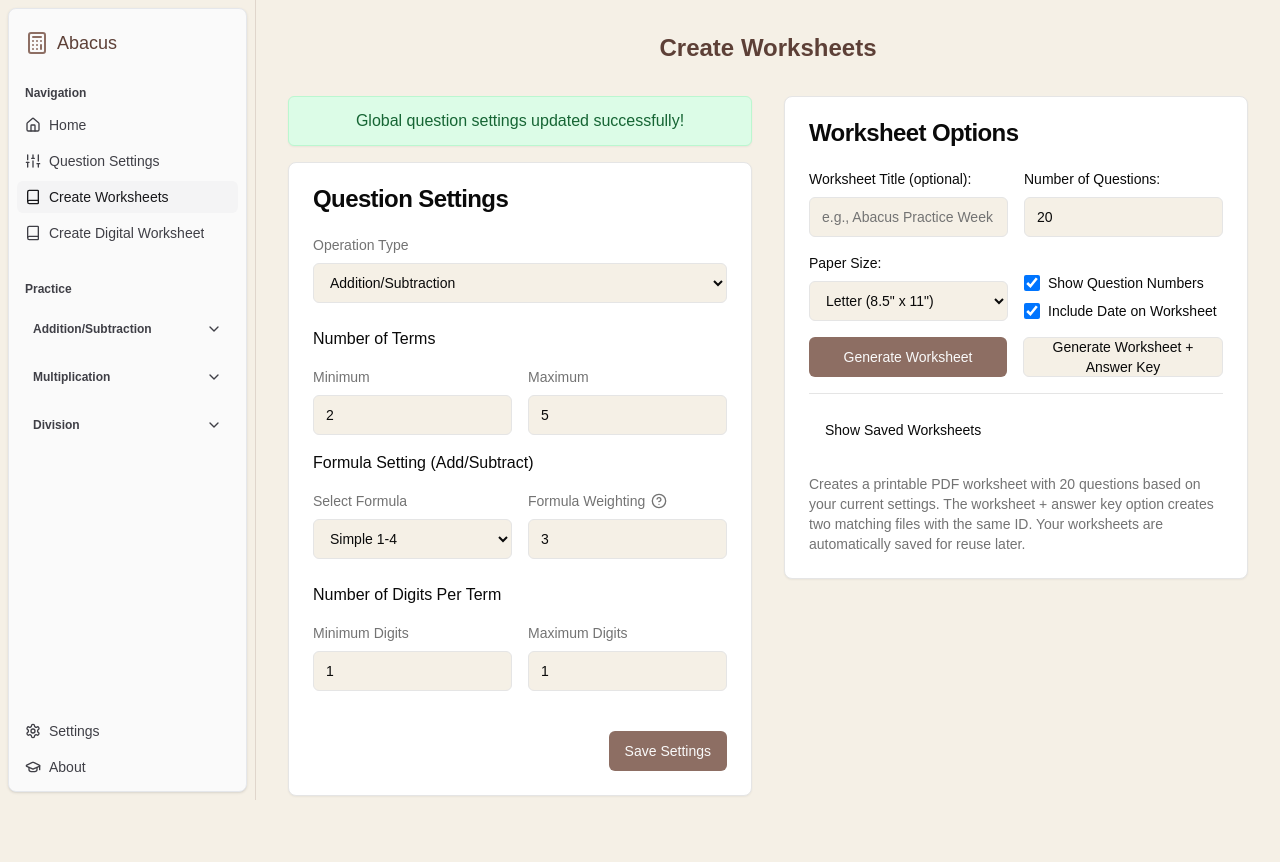
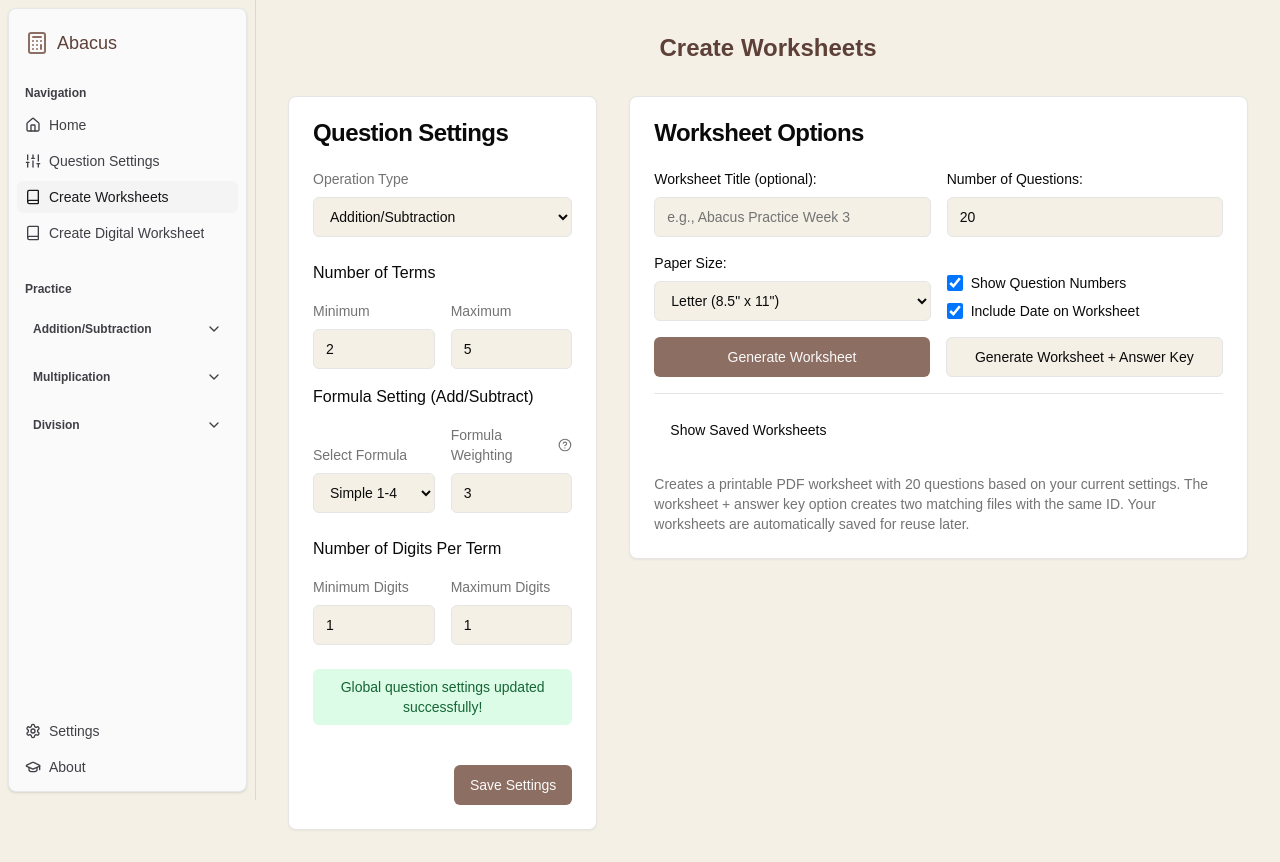
Before and after one commit to mhardock/abacus-learning-tool, a Next.js app: page /worksheet-generator in a window 1280 px wide. Both pictures are taken after a click on the button "Save Settings". Before the commit the page ends 828 px from the top, so only its background shows below. Built offline with nearby package versions, Linux system fonts and the light colour scheme.

Commit message:
save settings message changes

```diff
--- a/app/create-digital-worksheet/page.tsx
+++ b/app/create-digital-worksheet/page.tsx
@@ -41,16 +41,12 @@ export default function CreateDigitalWorksheetPage() {
 
           <div className="max-w-6xl mx-auto flex flex-col md:flex-row gap-8 items-start">
 
-            {settingsSaveMessage && (
-              <div className={`mb-4 p-3 rounded-md text-center shadow-sm border ${settingsSaveMessage.includes("Error") ? "bg-red-100 text-red-800 border-red-200" : "bg-green-100 text-green-800 border-green-200"}`}>
-                <p className="font-medium">{settingsSaveMessage}</p>
-              </div>
-            )}
             <div className="w-full md:w-1/2">
               <QuestionSettingsForm
                 initialSettings={globalSettings}
                 onSave={handleSaveGlobalSettings}
                 showActionButtons={true}
+                saveMessage={settingsSaveMessage}
               />
             </div>
 
--- a/app/question-settings/page.tsx
+++ b/app/question-settings/page.tsx
@@ -49,12 +49,6 @@ export default function QuestionSettingsPage() {
         <div className="min-h-screen bg-[#f5f0e6] p-8">
           <h1 className="text-2xl font-bold mb-6 text-center text-[#5d4037]">Question Settings</h1>
 
-          {saveMessage && (
-            <div className={`max-w-4xl mx-auto mb-6 p-3 rounded-md text-center shadow-sm border ${saveMessage.includes("Error") ? "bg-red-100 text-red-800 border-red-200" : "bg-green-100 text-green-800 border-green-200"}`}>
-              <p className="font-medium">{saveMessage}</p>
-            </div>
-          )}
-
           <div className="grid md:grid-cols-2 gap-8 max-w-4xl mx-auto">
             <QuestionSettingsForm
               initialSettings={globalSettings}
@@ -62,6 +56,7 @@ export default function QuestionSettingsPage() {
               onCancel={handleCancel}
               onSettingsChange={setSettingsForPreview}
               showActionButtons={true}
+              saveMessage={saveMessage}
             />
 
             <Card>
--- a/app/worksheet-generator/page.tsx
+++ b/app/worksheet-generator/page.tsx
@@ -39,19 +39,15 @@ export default function WorksheetGeneratorPage() {
 
             {/* Current Settings Display Box - Left Column */}
             <div className="w-full md:w-1/2">
-              {settingsSaveMessage && (
-                <div className={`mb-4 p-3 rounded-md text-center shadow-sm border ${settingsSaveMessage.includes("Error") ? "bg-red-100 text-red-800 border-red-200" : "bg-green-100 text-green-800 border-green-200"}`}>
-                  <p className="font-medium">{settingsSaveMessage}</p>
-                </div>
-              )}
               <QuestionSettingsForm
                 initialSettings={globalSettings}
                 onSave={handleSaveGlobalSettings}
                 showActionButtons={true}
+                saveMessage={settingsSaveMessage}
               />
             </div>
 
-            <div className="w-full md:w-1/2">
+            <div className="w-full md:w-w-1/2">
               <Card>
                 <CardHeader>
                   <CardTitle>Worksheet Options</CardTitle>
--- a/components/question-settings-form.tsx
+++ b/components/question-settings-form.tsx
@@ -23,6 +23,7 @@ interface QuestionSettingsFormProps {
   onCancel?: () => void;
   showActionButtons?: boolean;
   onSettingsChange?: (newSettings: QuestionSettings) => void;
+  saveMessage?: string | null;
 }
 
 export default function QuestionSettingsForm({
@@ -31,6 +32,7 @@ export default function QuestionSettingsForm({
   onCancel,
   showActionButtons = true,
   onSettingsChange,
+  saveMessage,
 }: QuestionSettingsFormProps) {
   const { settings, tempInputs, handleInputChange, applyAndValidateAllTempInputs } = useQuestionSettingsForm(initialSettings, onSettingsChange);
 
@@ -130,7 +132,7 @@ export default function QuestionSettingsForm({
                     <label htmlFor="minAddSubTermDigits" className="text-sm text-muted-foreground mb-2 block">Minimum Digits</label>
                     <Input id="minAddSubTermDigits" type="number" min="1" max="5"
                            value={tempInputs.minAddSubTermDigits}
-                           onChange={(e: React.ChangeEvent<HTMLInputElement>) => handleInputChange("minAddSubTermDigits", e.target.value)}
+                           onChange={(e: React.ChangeEvent<HTMLInputElement>) => handleInputChange("minAddSubTerms", e.target.value)}
                            onBlur={() => applyAndValidateAllTempInputs()}
                            onKeyDown={(e: React.KeyboardEvent<HTMLInputElement>) => e.key === 'Enter' && applyAndValidateAllTempInputs()} />
                   </div>
@@ -240,6 +242,12 @@ export default function QuestionSettingsForm({
         </div>
 
         {showActionButtons && (
+          <>
+            {saveMessage && (
+              <div className={`p-2 rounded-md text-sm text-center mb-4 ${saveMessage.includes("Error") ? "bg-red-100 text-red-800" : "bg-green-100 text-green-800"}`}>
+                {saveMessage}
+              </div>
+            )}
             <div className="flex justify-end space-x-2 pt-4">
               {onCancel && (
                 <Button variant="outline" onClick={onCancel}>
@@ -250,6 +258,7 @@ export default function QuestionSettingsForm({
                 Save Settings
               </Button>
             </div>
+          </>
         )}
       </CardContent>
     </Card>
```
Lines whose indentation alone changed are shown as unchanged.
